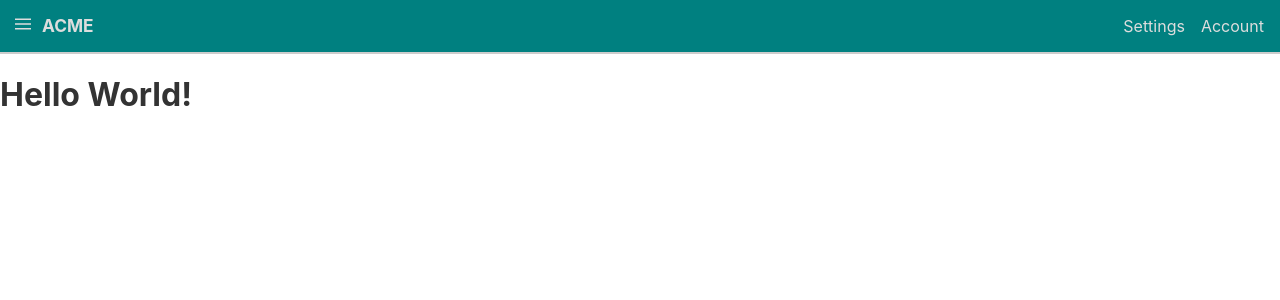
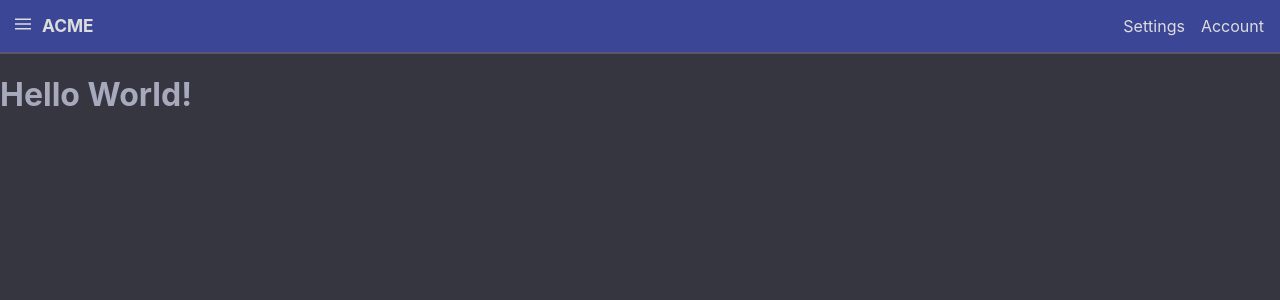
Before and after one commit to joshnuss/svelte-navigation, a Svelte app: page / in a window 1280 px wide. Shown: the top 300 px of the page. Built offline with nearby package versions, Linux system fonts and the light colour scheme.

Commit message:
Updates colors

```diff
--- a/public/global.css
+++ b/public/global.css
@@ -7,7 +7,8 @@ html, body {
 }
 
 body {
-	color: #333;
+  color: #a7a9bd;
+  background: #353640;
   box-sizing: border-box;
   font-family: -apple-system, BlinkMacSystemFont, "Segoe UI", Roboto, Oxygen-Sans, Ubuntu, Cantarell, "Helvetica Neue", sans-serif;
   margin: 0;
--- a/src/components/Navbar.svelte
+++ b/src/components/Navbar.svelte
@@ -5,10 +5,10 @@
 </script>
 <style>
   header {
-    background: teal;
+    background: #3b4796;
     display: flex;
     justify-content: center;
-    border-bottom: solid 2px #ccc;
+    border-bottom: solid 2px #59576b;
     padding: 0.5em;
     color: #ddd;
   }
```
Lines whose indentation alone changed are shown as unchanged.
